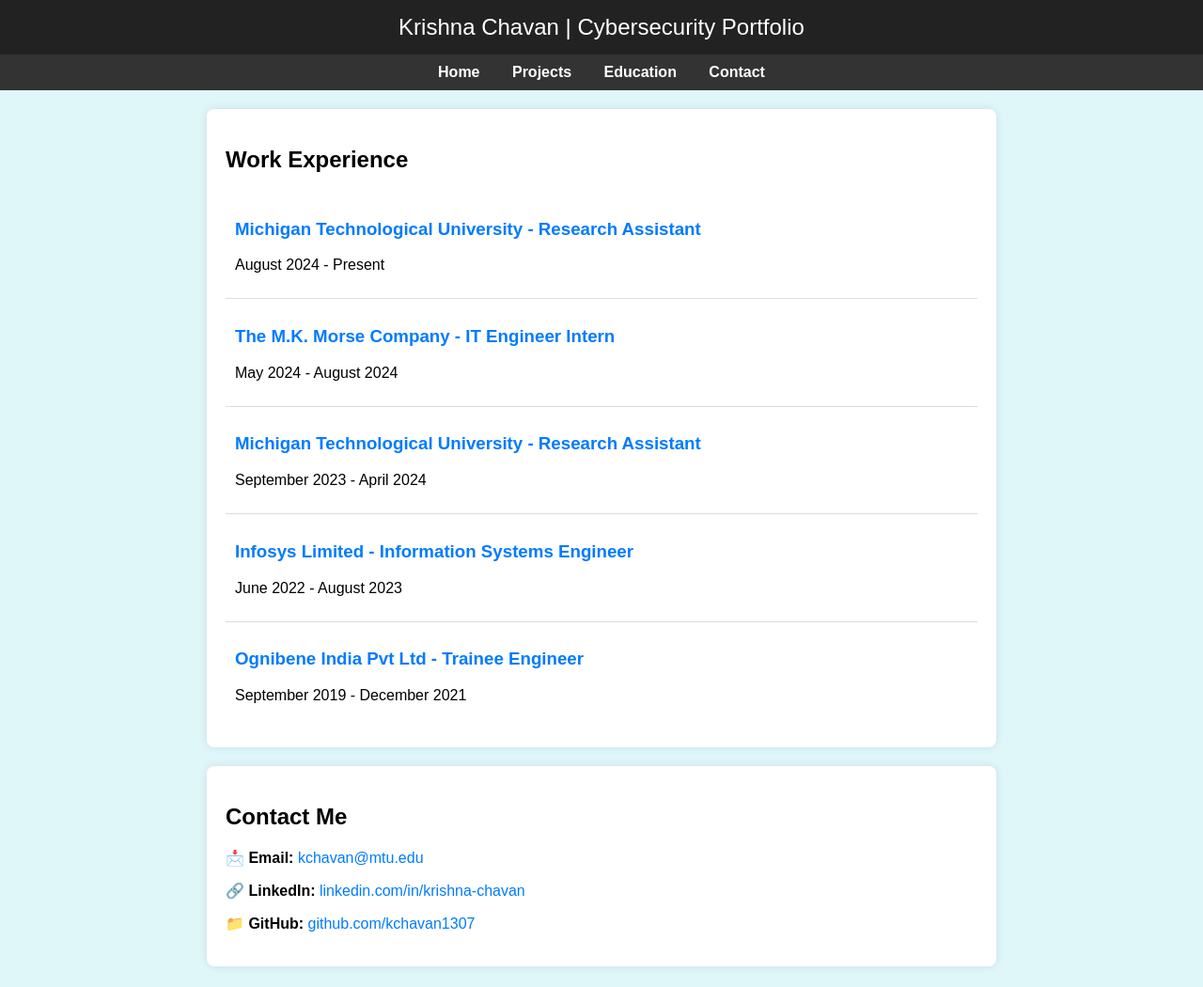
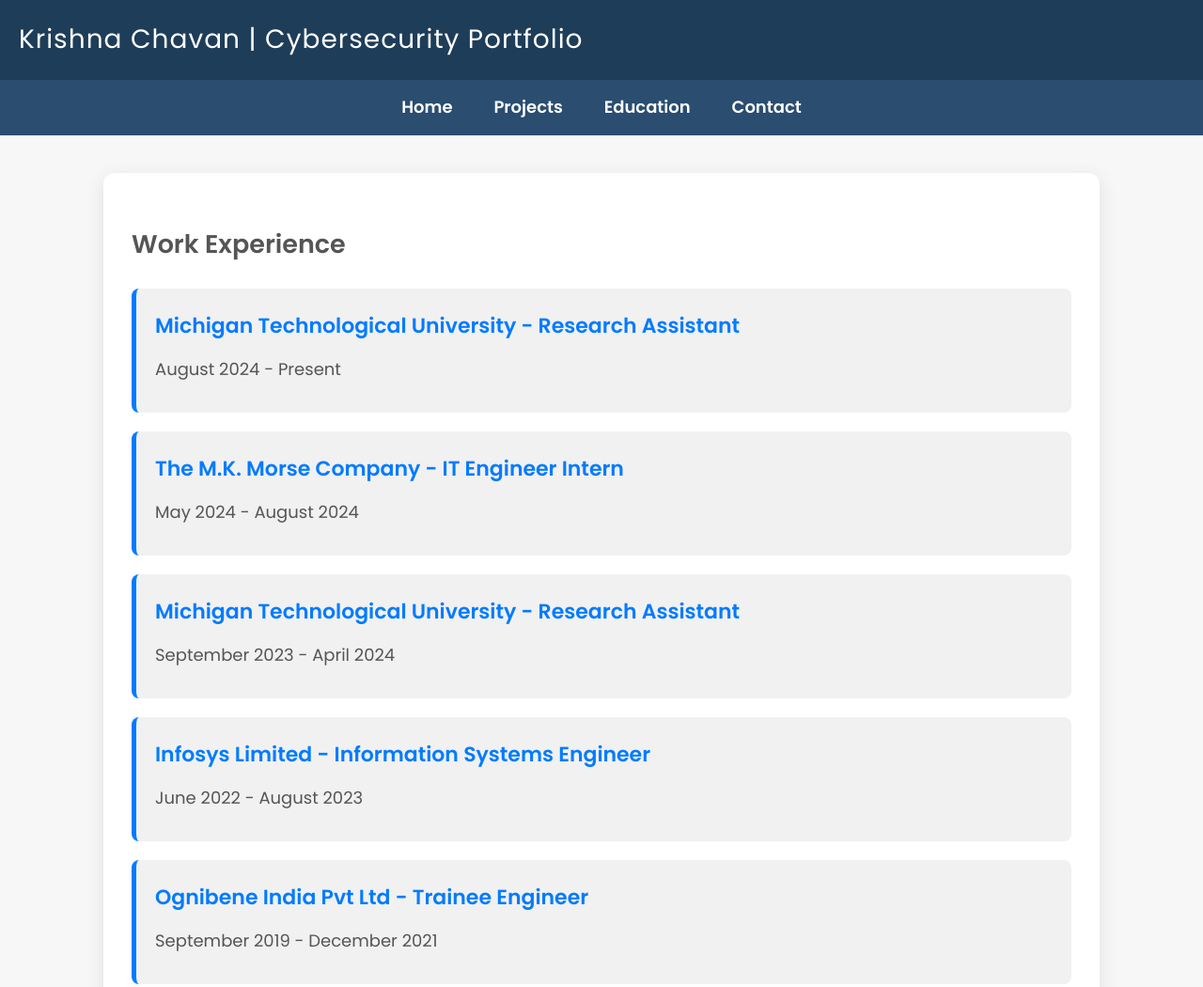
Before and after one commit to kchavan1307/github-portfolio, a plain HTML site: page experience.html in a window 1280 px wide. Shown: the top 1050 px of the page at 94% size. Drawn offline with Linux system fonts and the light colour scheme.

Commit message:
Your commit message

```diff
--- a/experience.html
+++ b/experience.html
@@ -4,63 +4,95 @@
     <meta charset="UTF-8">
     <meta name="viewport" content="width=device-width, initial-scale=1.0">
     <title>Work Experience | Krishna Chavan | Cybersecurity Portfolio</title>
+    <link href="https://fonts.googleapis.com/css2?family=Poppins:wght@300;400;600&display=swap" rel="stylesheet">
     <style>
         body {
-            font-family: Arial, sans-serif;
+            font-family: 'Poppins', sans-serif;
             margin: 0;
             padding: 0;
-            background-color: #e0f7fa;
+            background: #f7f7f7;
+            color: #333;
+            line-height: 1.6;
+        }
+        header {
+            background-color: #1e3d58;
+            color: white;
+            padding: 20px;
+            font-size: 28px;
+            letter-spacing: 1px;
+            box-shadow: 0 5px 10px rgba(0, 0, 0, 0.1);
+        }
+        nav {
+            background-color: #2a4d70;
+            padding: 15px;
+            font-weight: bold;
             text-align: center;
         }
-        header {
-            background-color: #222;
+        nav a {
             color: white;
-            padding: 15px 0;
-            font-size: 24px;
+            margin: 0 20px;
+            text-decoration: none;
+            font-size: 18px;
+        }
+        nav a:hover {
+            text-decoration: underline;
+            color: #f7f7f7;
         }
         section {
-            padding: 20px;
-            margin: 20px;
-            background: white;
-            border-radius: 8px;
-            box-shadow: 0 0 10px rgba(0, 0, 0, 0.1);
-            text-align: left;
-            max-width: 800px;
-            margin-left: auto;
-            margin-right: auto;
+            max-width: 1000px;
+            margin: 40px auto;
+            background: #fff;
+            padding: 30px;
+            border-radius: 12px;
+            box-shadow: 0 5px 20px rgba(0, 0, 0, 0.1);
+            font-size: 18px;
+            line-height: 1.8;
+            color: #555;
         }
         .job {
-            padding: 10px;
-            border-bottom: 1px solid #ddd;
+            background-color: #f1f1f1;
+            border-left: 5px solid #007bff;
+            margin-bottom: 20px;
+            padding: 20px;
+            border-radius: 8px;
+            cursor: pointer;
+            transition: background-color 0.3s;
         }
-        .job:last-child {
-            border-bottom: none;
+        .job:hover {
+            background-color: #e0f7fa;
         }
         .job h3 {
+            font-size: 22px;
             color: #007bff;
-            cursor: pointer;
+            margin: 0;
+        }
+        .job p {
+            margin: 10px 0;
         }
         .job-details {
             display: none;
             padding-left: 20px;
+            color: #666;
+        }
+        .job-details p {
+            font-size: 16px;
         }
         a {
             color: #007bff;
             text-decoration: none;
         }
-        nav {
-            background-color: #333;
-            padding: 10px;
+        a:hover {
+            text-decoration: underline;
+        }
+        footer {
+            background-color: #2a4d70;
             color: white;
-            font-weight: bold;
+            padding: 15px 0;
+            text-align: center;
+            font-size: 16px;
         }
-        nav a {
-            color: white;
-            margin: 0 15px;
-            text-decoration: none;
-        }
-        nav a:hover {
-            text-decoration: underline;
+        footer p {
+            margin: 5px 0;
         }
     </style>
     <script>
@@ -88,7 +120,7 @@
             <h3>Michigan Technological University - Research Assistant</h3>
             <p>August 2024 - Present</p>
             <div class="job-details" id="job1">
-                <p>I am designing and implementing advanced threat mitigation strategies to enhance the security of Industrial Control Systems (ICS) and Operational Technology (OT) environments, ensuring compliance with critical industry standards such as NIST 800-82 and IEC 62443. My work is extending into cloud security, where I am developing secure, cloud-based encrypted communication solutions to protect sensitive data both in transit and at rest, ensuring confidentiality, integrity, and alignment with security best practices. Additionally, I am conducting comprehensive vulnerability assessments of web applications, identifying and remediating security risks by leveraging industry-standard tools like OWASP ZAP, Burp Suite, and manual testing techniques to detect common vulnerabilities such as SQL injection, XSS, and authentication flaws. Throughout these initiatives, I am working closely with development teams to embed robust security controls within the software development lifecycle (SDLC), providing technical guidance on secure coding practices, threat modeling, and risk mitigation strategies to bolster both application and network security.</p>
+                <p>I am designing and implementing advanced threat mitigation strategies to enhance the security of Industrial Control Systems (ICS) and Operational Technology (OT) environments, ensuring compliance with critical industry standards such as NIST 800-82 and IEC 62443. My work is extending into cloud security, where I am developing secure, cloud-based encrypted communication solutions to protect sensitive data both in transit and at rest, ensuring confidentiality, integrity, and alignment with security best practices...</p>
             </div>
         </div>
 
@@ -96,7 +128,7 @@
             <h3>The M.K. Morse Company - IT Engineer Intern</h3>
             <p>May 2024 - August 2024</p>
             <div class="job-details" id="job2">
-                <p>I implemented OT security controls and best practices in manufacturing environments, ensuring full compliance with industry standards such as IEC 62443 and NIST, to fortify the security of critical infrastructure. To enhance both visibility and security, I designed and documented network topology and architecture drawings for industrial systems, providing a clear and organized view of the security framework. I worked closely with cross-functional teams to integrate security measures into system operations, ensuring that security was seamlessly embedded into everyday processes. In addition, I implemented technical security controls aligned with enterprise security frameworks, actively monitoring security systems such as firewalls and IDS/IPS to detect and mitigate potential threats. Throughout this process, I coordinated with various teams, including Network Engineering, Development, Incident Response, Control Engineering, IT, and Maintenance, to strengthen the overall system security, ensuring comprehensive protection against emerging cyber threats.</p>
+                <p>I implemented OT security controls and best practices in manufacturing environments, ensuring full compliance with industry standards such as IEC 62443 and NIST...</p>
             </div>
         </div>
 
@@ -104,7 +136,7 @@
             <h3>Michigan Technological University - Research Assistant</h3>
             <p>September 2023 - April 2024</p>
             <div class="job-details" id="job3">
-                <p>I created and implemented security assessment labs to identify vulnerabilities using penetration testing tools, which significantly enhanced the detection of potential risks and strengthened the overall security posture of the systems. Building upon this foundation, I led security awareness training sessions for both faculty and students, fostering a proactive cybersecurity culture across the university and ensuring everyone was well-informed on best practices. Additionally, I developed and maintained detailed documentation outlining security best practices, vulnerability management procedures, and risk assessment methodologies, providing a consistent and structured approach to cybersecurity throughout the institution. This initiative extended into OT/ICS systems, where I designed and implemented comprehensive risk assessment frameworks and mitigation strategies, further bolstering security measures for critical infrastructure and ensuring the integrity of the systems in place.</p>
+                <p>I created and implemented security assessment labs to identify vulnerabilities using penetration testing tools...</p>
             </div>
         </div>
 
@@ -112,7 +144,7 @@
             <h3>Infosys Limited - Information Systems Engineer</h3>
             <p>June 2022 - August 2023</p>
             <div class="job-details" id="job4">
-                <p>In this role, I performed comprehensive Static Application Security Testing (SAST) and Dynamic Application Security Testing (DAST) assessments to identify and remediate critical vulnerabilities in web applications, such as SQL injection, Cross-Site Scripting (XSS), and Cross-Site Request Forgery (CSRF). By leveraging SAST, I analyzed source code and binaries to detect vulnerabilities early in the software development lifecycle (SDLC), allowing for immediate remediation before issues could make it to production. Additionally, DAST was utilized to examine running applications in real-time, uncovering vulnerabilities that may not have been visible through static analysis alone. Collaborating closely with development teams, I integrated these security practices directly into the SDLC, ensuring that security considerations were embedded from the early stages of development and maintained throughout the lifecycle. This proactive approach enabled us to identify vulnerabilities early and resolve them, reducing the likelihood of security issues in the final product. Working alongside the development teams, I also provided direct support to fix identified vulnerabilities, ensuring that all applications were thoroughly secured before deployment, ultimately ensuring a robust, safe application environment aligned with industry standards.</p>
+                <p>In this role, I performed comprehensive Static Application Security Testing (SAST) and Dynamic Application Security Testing (DAST) assessments to identify and remediate critical vulnerabilities...</p>
             </div>
         </div>
 
@@ -120,7 +152,7 @@
             <h3>Ognibene India Pvt Ltd - Trainee Engineer</h3>
             <p>September 2019 - December 2021</p>
             <div class="job-details" id="job5">
-                <p>In this role, I implemented incident response protocols for OT/ICS cybersecurity breaches, ensuring that effective measures were in place to detect, respond to, and recover from security incidents. I also played a key role in assisting with the "security by design" implementation for the introduction of new equipment, ensuring that security considerations were integrated into the system from the outset. As part of this, I created and maintained comprehensive documentation for the security of industrial control systems, providing clear guidelines for ongoing security management and incident handling. Additionally, I actively participated in planning and design meetings, collaborating with teams to discuss and implement security solutions for industrial environments. A significant part of my responsibilities included implementing access controls for critical machinery and production systems, ensuring that only authorized personnel could access sensitive systems. I also managed secure data storage solutions and access authorization processes to protect critical data from unauthorized access or compromise. Through these efforts, I contributed to a robust security posture for OT/ICS systems, enhancing both the prevention and response capabilities for cybersecurity risks.</p>
+                <p>In this role, I implemented incident response protocols for OT/ICS cybersecurity breaches...</p>
             </div>
         </div>
     </section>
@@ -131,5 +163,10 @@
         <p>🔗 <strong>LinkedIn:</strong> <a href="https://linkedin.com/in/krishna-chavan-4b250a173" target="_blank">linkedin.com/in/krishna-chavan</a></p>
         <p>📁 <strong>GitHub:</strong> <a href="https://github.com/kchavan1307" target="_blank">github.com/kchavan1307</a></p>
     </section>
+
+    <footer>
+        <p>© 2025 Krishna Chavan. All Rights Reserved.</p>
+    </footer>
+
 </body>
 </html>
```
